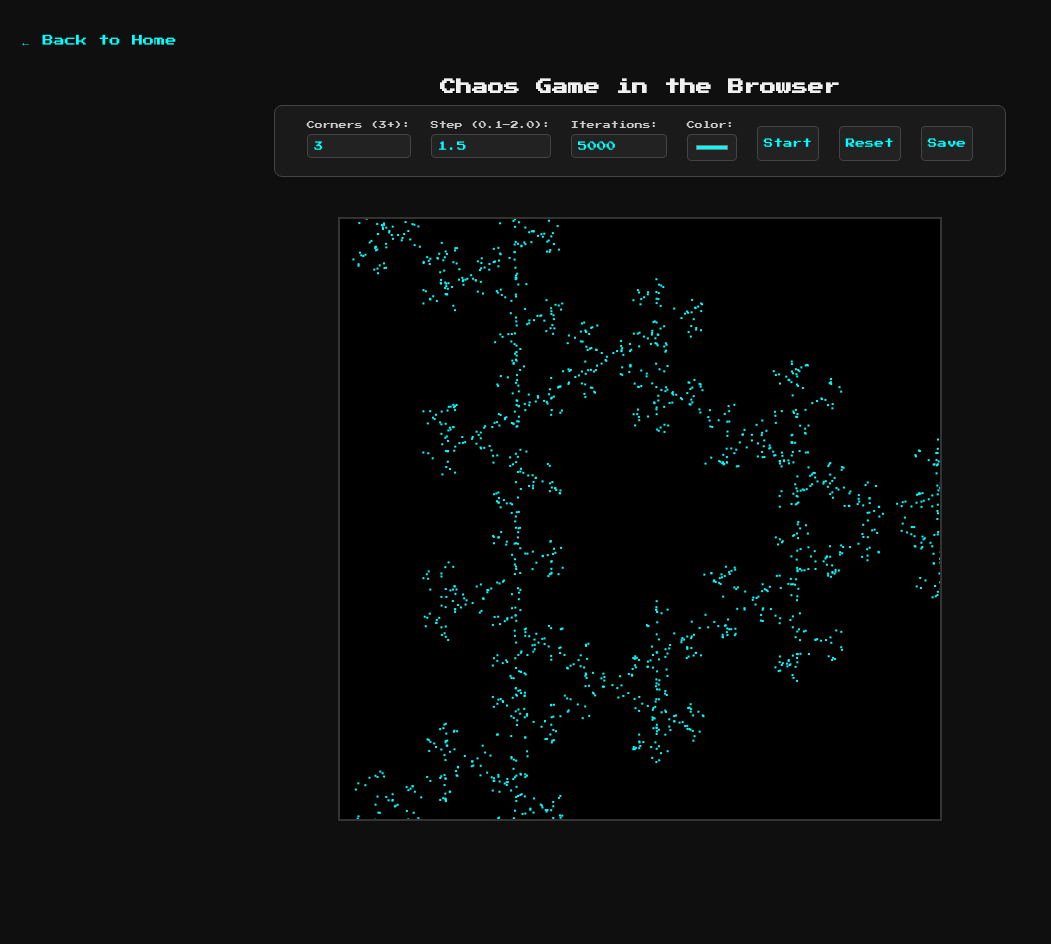
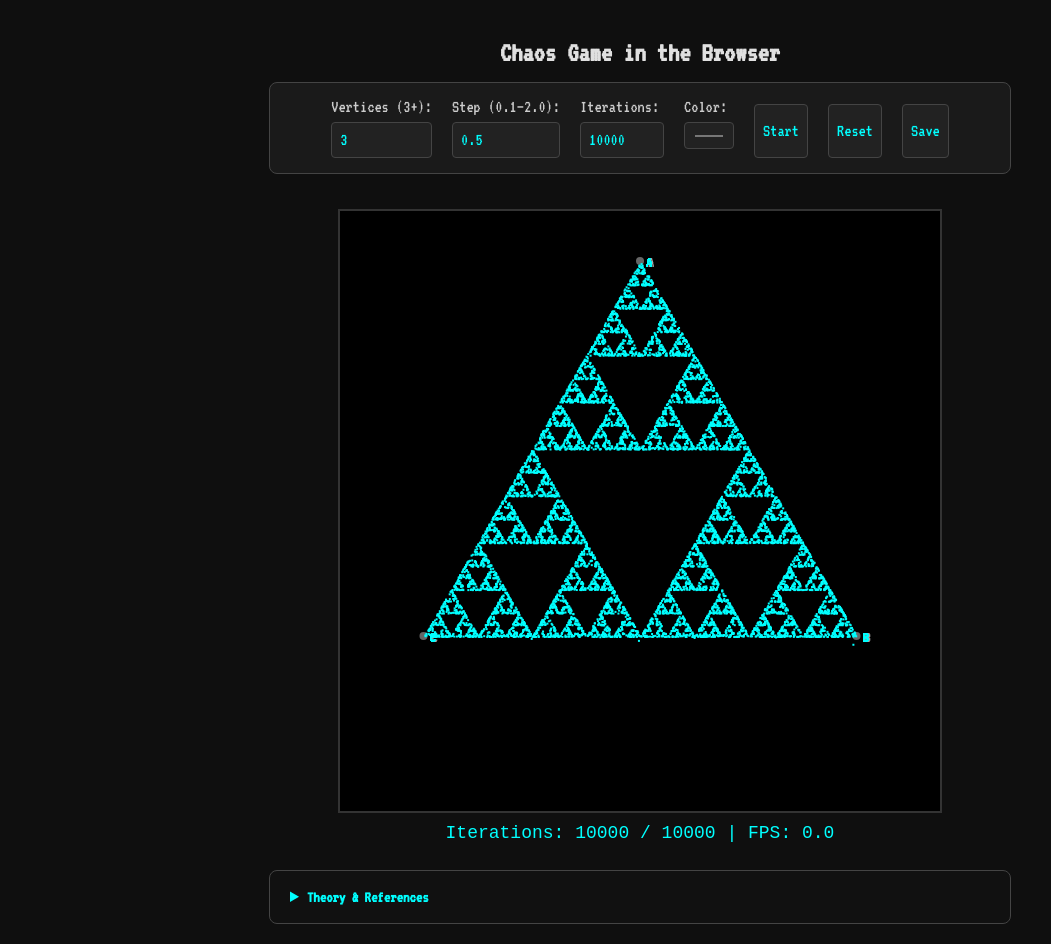
Before and after one commit to Jakobtea/Chaos-game, a plain HTML site: page index.html in a window 1280 px wide. Both pictures are taken after a click on the button "Start". Shown: the whole page, without its empty margins (0-1051 px from the left). Before the commit the page ends 851 px from the top, so only its background shows below. Drawn offline with Linux system fonts and the light colour scheme.

Commit message:
Refactor HTML structure and styles for improved layout and readability; updated controls and added color input for user customization.

```diff
--- a/index.html
+++ b/index.html
@@ -2,86 +2,94 @@
 <html lang="en">
 <head>
   <meta charset="UTF-8" />
-  <title>Chaos Game Web</title>
-  <link href="https://fonts.googleapis.com/css2?family=Press+Start+2P&display=swap" rel="stylesheet">
+  <meta name="viewport" content="width=device-width, initial-scale=1.0"/>
+  <title>Chaos Game Simulator - Academic Version</title>
+  <link href="https://fonts.googleapis.com/css2?family=VT323&display=swap" rel="stylesheet">
   <style>
+    :root {
+      --accent-color: #00ffff;
+    }
     body {
-      margin: 0;
-      padding: 30px 20px;
       background-color: #0f0f0f;
-      color: #f0f0f0;
-      font-family: 'Press Start 2P', sans-serif;
+      color: #e0e0e0;
+      font-family: 'VT323', monospace;
+      font-size: 20px;
       display: flex;
       flex-direction: column;
       align-items: center;
+      margin: 0;
+      padding: 20px;
     }
-
     h1 {
-      font-size: 1rem;
-      text-align: center;
-      margin-bottom: 10px;
+      font-size: 28px;
+      margin-bottom: 15px;
     }
-
-    nav.breadcrumb {
-      width: 100%;
-      margin-bottom: 20px;
-      text-align: left;
-    }
-
-    nav.breadcrumb a {
-      color: #00ffff;
-      text-decoration: none;
-      font-size: 0.7rem;
-    }
-
-    nav.breadcrumb a:hover {
-      text-decoration: underline;
-    }
-
     #controls {
       display: flex;
       flex-wrap: wrap;
       justify-content: center;
       gap: 20px;
-      margin-bottom: 20px;
+      margin-bottom: 15px;
       background-color: #1a1a1a;
-      padding: 15px;
+      padding: 15px 20px;
       border: 1px solid #444;
       border-radius: 8px;
       width: 100%;
       max-width: 700px;
     }
-
     label {
-      font-size: 0.5rem;
+      font-size: 18px;
       display: flex;
       flex-direction: column;
       color: #ccc;
     }
-
     input, select, button {
-      margin-top: 5px;
-      font-family: 'Press Start 2P', sans-serif;
-      font-size: 0.6rem;
-      padding: 6px;
+      margin-top: 6px;
+      font-family: 'VT323', monospace;
+      font-size: 18px;
+      padding: 8px;
       background-color: #222;
-      color: #00ffff;
+      color: var(--accent-color);
       border: 1px solid #444;
       border-radius: 4px;
+      transition: all 0.3s ease;
     }
-
     button:hover {
       background-color: #333;
       cursor: pointer;
+      transform: scale(1.05);
     }
-
     canvas {
       border: 2px solid #333;
       background-color: black;
       margin-top: 20px;
       max-width: 100%;
     }
-
+    #stats {
+      margin-top: 10px;
+      font-size: 18px;
+      font-family: monospace;
+      color: var(--accent-color);
+      min-height: 22px;
+      user-select: none;
+    }
+    details {
+      margin-top: 25px;
+      width: 90%;
+      max-width: 700px;
+      background: #111;
+      padding: 15px 20px;
+      border-radius: 8px;
+      border: 1px solid #444;
+      color: #ccc;
+      font-size: 16px;
+      line-height: 1.4;
+    }
+    details summary {
+      cursor: pointer;
+      font-weight: bold;
+      color: var(--accent-color);
+    }
     @media (max-width: 600px) {
       #controls {
         flex-direction: column;
@@ -92,24 +100,20 @@
 </head>
 <body>
 
-<nav class="breadcrumb">
-  <a href="index.html">← Back to Home</a>
-</nav>
-
   <h1>Chaos Game in the Browser</h1>
 
   <div id="controls">
-  <label>Corners (3+):
-    <input type="number" id="corners" value="3" min="3" max="10">
+    <label>Vertices (3+):
+      <input type="number" id="corners" value="3" min="3" max="10" />
     </label>
     <label>Step (0.1–2.0):
-    <input type="number" id="step" value="1.5" step="0.1" min="0.1" max="2">
+      <input type="number" id="step" value="0.5" step="0.05" min="0.1" max="2" />
     </label>
     <label>Iterations:
-    <input type="number" id="iterations" value="5000" min="100" max="100000" step="100">
+      <input type="number" id="iterations" value="10000" min="100" max="100000" step="100" />
     </label>
     <label>Color:
-    <input type="color" id="color" value="#00ffff">
+      <input type="color" id="color" value="#00ffff" />
     </label>
     <button id="startBtn">Start</button>
     <button id="resetBtn">Reset</button>
@@ -118,14 +122,36 @@
 
   <canvas id="canvas" width="600" height="600"></canvas>
 
+  <div id="stats"></div>
+
+  <details>
+    <summary>Theory & References</summary>
+    <p><strong>Chaos Game formula:</strong></p>
+    <pre style="color: var(--accent-color);">P<sub>n+1</sub> = P<sub>n</sub> + r × (V<sub>i</sub> - P<sub>n</sub>)</pre>
+    <p>Where:</p>
+    <ul>
+      <li><em>P<sub>n</sub></em> = current point</li>
+      <li><em>V<sub>i</sub></em> = randomly chosen vertex</li>
+      <li><em>r</em> = step fraction between 0 and 1</li>
+    </ul>
+    <p>This process iteratively moves the current point closer to a randomly chosen vertex of the polygon.</p>
+    <p>References:</p>
+    <ul>
+      <li>Michael Barnsley, <em>Fractals Everywhere</em> (1988)</li>
+      <li><a href="https://en.wikipedia.org/wiki/Chaos_game" target="_blank" style="color: var(--accent-color)">Wikipedia: Chaos Game</a></li>
+    </ul>
+  </details>
+
   <script>
     const canvas = document.getElementById('canvas');
     const ctx = canvas.getContext('2d');
+    const colorInput = document.getElementById('color');
+    const stats = document.getElementById('stats');
 
     function generatePolygon(n, radius = 250, centerX = canvas.width / 2, centerY = canvas.height / 2) {
       const vertices = [];
       for (let i = 0; i < n; i++) {
-    const angle = 2 * Math.PI * i / n;
+        const angle = 2 * Math.PI * i / n - Math.PI / 2; // Rotate to have first vertex at top
         vertices.push({
           x: centerX + radius * Math.cos(angle),
           y: centerY + radius * Math.sin(angle)
@@ -136,19 +162,37 @@ function generatePolygon(n, radius = 250, centerX = canvas.width / 2, centerY =
 
     let animationFrame;
     let running = false;
+    let lastTimestamp = 0;
+    let fps = 0;
 
-function startChaosGameAnimated(numVertices, iterations, step, color) {
+    function startChaosGameAcademic(numVertices, iterations, step, color) {
       ctx.clearRect(0, 0, canvas.width, canvas.height);
       const vertices = generatePolygon(numVertices);
+
+      // Draw vertices with labels (no glow)
+      ctx.fillStyle = '#666';
+      ctx.strokeStyle = '#666';
+      vertices.forEach((v) => {
+        ctx.beginPath();
+        ctx.arc(v.x, v.y, 4, 0, 2 * Math.PI);
+        ctx.fill();
+      });
+      ctx.fillStyle = '#aaa';
+      ctx.font = '16px VT323';
+      vertices.forEach((v, i) => {
+        ctx.fillText(String.fromCharCode(65 + i), v.x + 8, v.y + 6);
+      });
+
       let x = Math.random() * canvas.width;
       let y = Math.random() * canvas.height;
       let i = 0;
-
-  ctx.fillStyle = color;
       running = true;
 
       function draw() {
         if (!running || i >= iterations) return;
+
+        // Use the selected color for each batch of points
+        ctx.fillStyle = color;
 
         for (let j = 0; j < 100 && i < iterations; j++, i++) {
           const v = vertices[Math.floor(Math.random() * vertices.length)];
@@ -156,6 +200,16 @@ function startChaosGameAnimated(numVertices, iterations, step, color) {
           y = y + step * (v.y - y);
           ctx.fillRect(x, y, 2, 2);
         }
+
+        // Draw vertex labels again in accent color (no glow)
+        ctx.fillStyle = color;
+        ctx.font = '16px VT323';
+        vertices.forEach((v, i) => {
+          ctx.fillText(String.fromCharCode(65 + i), v.x + 6, v.y + 6);
+        });
+
+        // Update stats
+        stats.textContent = `Iterations: ${i} / ${iterations} | FPS: ${fps.toFixed(1)}`;
 
         animationFrame = requestAnimationFrame(draw);
       }
@@ -167,7 +221,7 @@ document.getElementById('startBtn').addEventListener('click', () => {
       const numVertices = parseInt(document.getElementById('corners').value);
       const step = parseFloat(document.getElementById('step').value);
       const iterations = parseInt(document.getElementById('iterations').value);
-  const color = document.getElementById('color').value;
+      const color = colorInput.value;
 
       if (numVertices < 3 || step <= 0 || iterations < 100) {
         alert("Please enter valid parameters.");
@@ -176,21 +230,33 @@ document.getElementById('startBtn').addEventListener('click', () => {
 
       running = false;
       cancelAnimationFrame(animationFrame);
-  startChaosGameAnimated(numVertices, iterations, step, color);
+      startChaosGameAcademic(numVertices, iterations, step, color);
     });
 
     document.getElementById('resetBtn').addEventListener('click', () => {
       running = false;
       cancelAnimationFrame(animationFrame);
       ctx.clearRect(0, 0, canvas.width, canvas.height);
+      stats.textContent = "";
     });
 
     document.getElementById('saveBtn').addEventListener('click', () => {
+      const now = new Date().toISOString().replace(/[:.]/g, '-');
       const link = document.createElement('a');
-  link.download = 'chaosgame.png';
+      link.download = `chaosgame-${now}.png`;
       link.href = canvas.toDataURL('image/png');
       link.click();
     });
+
+    function updateAccentColor(color) {
+      document.documentElement.style.setProperty('--accent-color', color);
+    }
+
+    colorInput.addEventListener('input', (e) => {
+      updateAccentColor(e.target.value);
+    });
+
+    updateAccentColor(colorInput.value);
   </script>
 
 </body>
```
Lines whose indentation alone changed are shown as unchanged.
